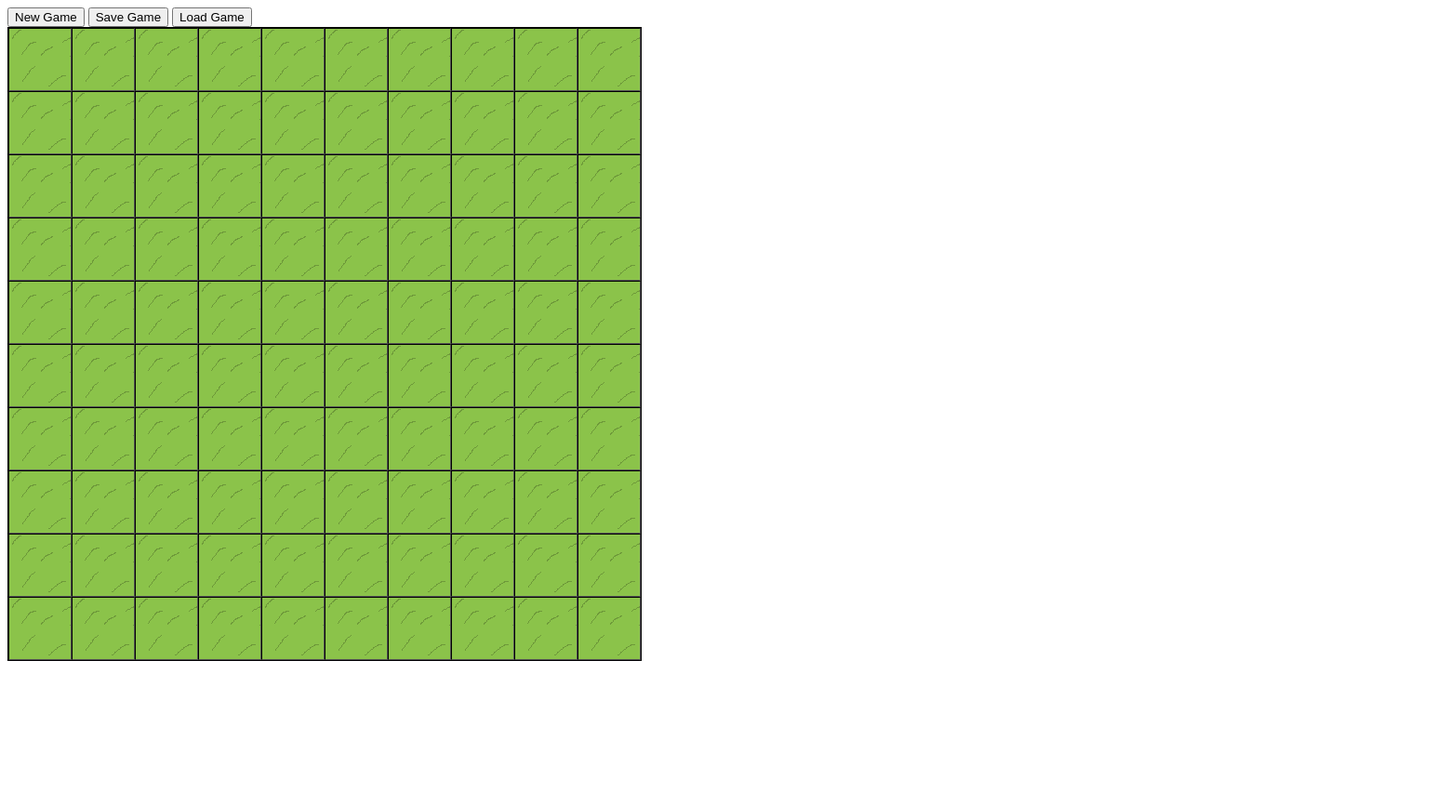
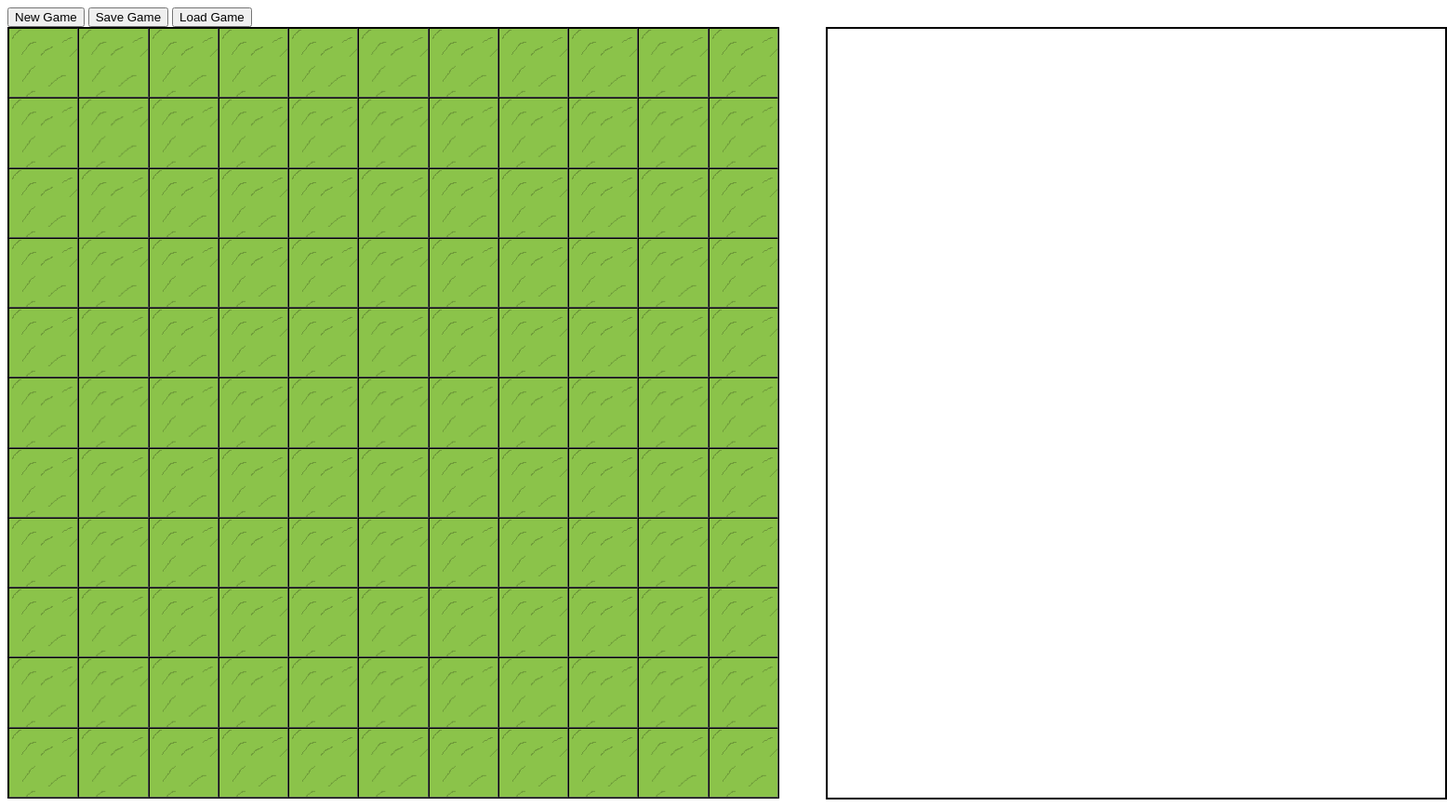
Before and after one commit to augustkoskinen/Online-Boardgame, a plain HTML site: page index.html in a window 1280 px wide. Both pictures are taken after a click on the button "New Game". Shown: the whole page at 93% size, 1556 px wide, since content can reach past the window. Before the commit the page ends 800 px from the top, so only its background shows below. Drawn offline with Linux system fonts and the light colour scheme.

Commit message:
Making a Side Bar

```diff
--- a/index.html
+++ b/index.html
@@ -14,5 +14,6 @@
         <button id = "loadbutton">
             Load Game
         </button>
+        <div class = "board"></div>
     </body>
 </html>
--- a/main.js
+++ b/main.js
@@ -2,8 +2,8 @@
 const beginbutton = document.querySelector("#beginbutton");
 const savebutton = document.querySelector("#savebutton");
 const loadbutton = document.querySelector("#loadbutton");
-const mapwidth = 10;
-const mapheight = 10;
+const mapwidth = 11;
+const mapheight = 11;
 let map;
 let mademap= false;
 
@@ -49,13 +49,14 @@
 function createGame() {
     let tbl = document.createElement("table");
     let tblBody = document.createElement("tbody");
+    let board = document.querySelector(".board");
     let size = getDimSquare(mapwidth)
 
     for (let i = 0; i < mapheight; i++) {
         let row = document.createElement("tr");
         for (let j = 0; j < mapwidth; j++) {
             const cell = document.createElement("td");
-            cell.id = doubDig(i)+doubDig(j)
+            cell.id = doubDig(j)+doubDig(i)
             cell.style.width = size+"px"
             cell.style.height = size+"px"
             cell.style.cursor = "pointer"
@@ -71,12 +72,24 @@
     tbl.appendChild(tblBody);
     tbl.id = "map"
     mademap = true
+    let img = document.createElement("img")
+    img.height = 828+(3*(mapheight-10))
+    img.src = "Assets/board.png"
+    img.id = "backboard"
     body.appendChild(tbl);
-    // sets the border attribute of tbl to '2'
+    if(board.hasChildNodes())
+        board.removeChild(board.firstChild)
+    document.documentElement.style.setProperty('--board-pos', `translate(${880}px,0px)`);
+    board.appendChild(img);
     tbl.setAttribute("border", "2");
+    /*
     window.addEventListener("resize", () => {
+        let img = document.querySelector("#backboard");
         let tempcell;
         let tempsize = getDimSquare(mapwidth)
+        document.documentElement.style.setProperty('--board-pos', `translate(${tempsize*10.6}px,0px)`);
+        img.style.width = size*5+"px"
+        img.style.height = size*10+"px"
         for (let i = 0; i < mapheight; i++) {
             for (let j = 0; j < mapwidth; j++) {
                 tempcell = document.getElementById(String(j).padStart(2,'0')+String(i).padStart(2,'0'))
@@ -84,7 +97,9 @@
                 tempcell.style.height = tempsize+"px"
             }
         }
+        board.style.trans
     })
+    */
     updatemap(map)
 }
 
@@ -110,15 +125,15 @@
 }
 
 function getDimSquare(w){
-    return Math.min(getWidth()/w,64)
+    return Math.min(window.innerWidth,784)/w
 }
 
 function create2dArray(x,y,fill){
     var array = []
-    for (var i = 0; i < x; i++) {
+    for (var j = 0; j < x; j++) {
         array.push([])
-        for(var j = 0; j < y; j++) {
-            array[i].push(fill)
+        for(var i = 0; i < y; i++) {
+            array[j].push(fill)
         }
     }
     return array
@@ -126,14 +141,14 @@
 
 function updatemap(map){
     let tempcell;
-    for (let i = 0; i < mapheight; i++) {
-        for (let j = 0; j < mapwidth; j++) {
-            if(map[j][i]==0){
-                tempcell = document.getElementById(String(j).padStart(2,'0')+String(i).padStart(2,'0'))
+    for (let j = 0; j < mapheight; j++) {
+        for (let i = 0; i < mapwidth; i++) {
+            if(map[i][j]==0){
+                tempcell = document.getElementById(String(i).padStart(2,'0')+String(j).padStart(2,'0'))
                 tempcell.style.cursor = "pointer"
                 tempcell.style.backgroundImage =  "url(Assets/grass.png)"
             } else {
-                tempcell = document.getElementById(String(j).padStart(2,'0')+String(i).padStart(2,'0'))
+                tempcell = document.getElementById(String(i).padStart(2,'0')+String(j).padStart(2,'0'))
                 tempcell.style.cursor = "default"
                 tempcell.style.backgroundImage = ""
             }
--- a/stylesheet.css
+++ b/stylesheet.css
@@ -5,3 +5,10 @@
     padding: 0px;
     border-spacing: 0px;
 }
+:root {
+    --board-pos: translate(0px,0px);
+}
+.board{
+    position: absolute;
+    transform: var(--board-pos);
+}
```
Also changed, not shown: Assets/board.png (added), 1 other file.
